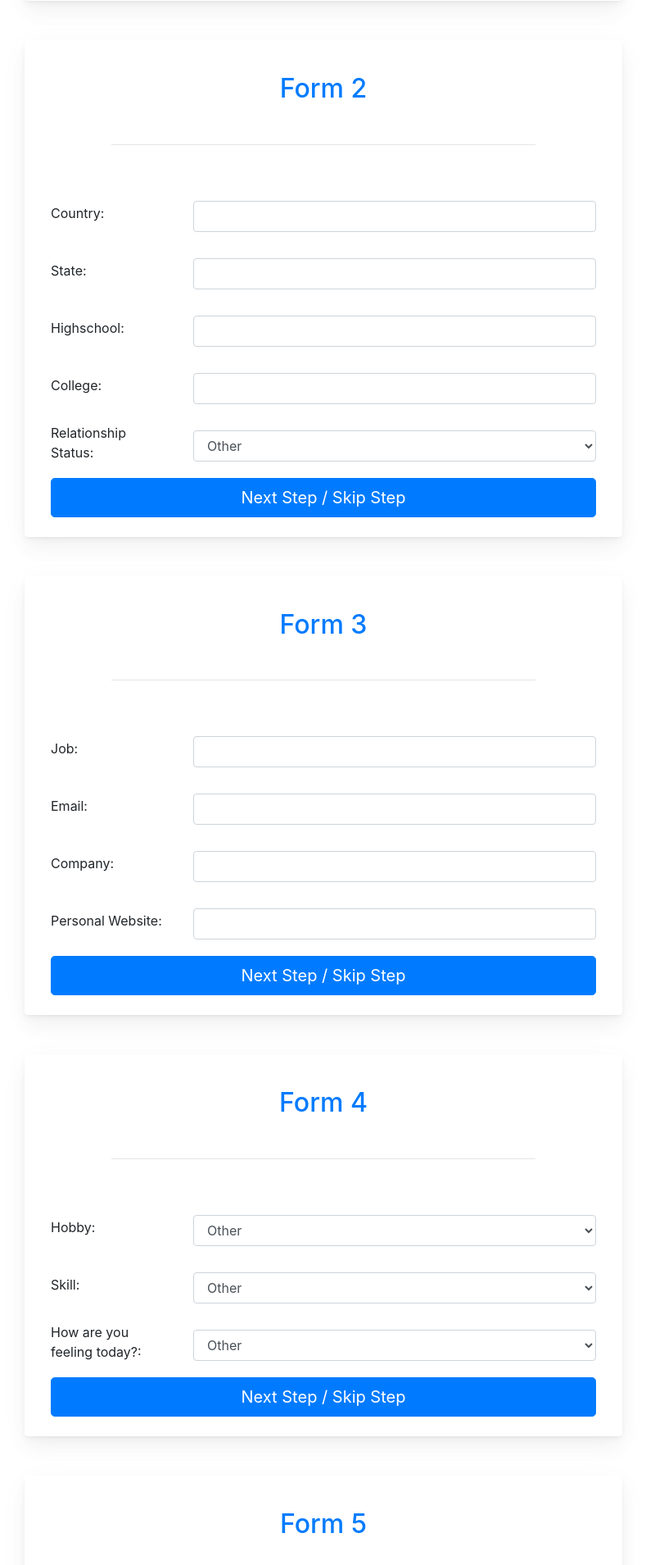
After one commit to Danie83/SoRe, a Django app: page /profile/update/ in a window 1280 px wide. The commit adds this page. Shown: the part 794-2703 px from the top of the page at 82% size, without its empty margins (245-1034 px from the left). Run offline with Django 4.2, Linux system fonts and the light colour scheme; the visitor is signed in with stand-in values (Sample User, id 1); some libraries are stand-ins or nearby versions.

Commit message:
added profile form update

```diff
--- a/soreapp/core/urls.py
+++ b/soreapp/core/urls.py
@@ -13,4 +13,5 @@ urlpatterns=[
     path('explore/', ExploreView.as_view(), name='explore'),
     path('history/', HistoryView.as_view(), name='history'),
     path('profile/', ProfileView.as_view(), name='profile'),
+    path('profile/update/', ProfileUpdateView.as_view(), name='profile_update'),
 ]
--- a/soreapp/core/views.py
+++ b/soreapp/core/views.py
@@ -40,6 +40,28 @@ class ProfileView(LoginRequiredMixin, View):
 
     def get(self, request):
         return render(request, self.template_name)
+
+class ProfileUpdateView(LoginRequiredMixin, View):
+    template_name = 'profile_form.html'
+    login_url = 'login/'
+
+    def get(self, request):
+        basic_form = BasicProfileForm()
+        moderate_form = ModerateProfileForm()
+        advanced_form = AdvancedProfileForm()
+        activity_form = ActivityProfileForm()
+        description_form = DescriptionProfileForm()
+
+        forms = list()
+        forms.append(basic_form)
+        forms.append(moderate_form)
+        forms.append(advanced_form)
+        forms.append(activity_form)
+        forms.append(description_form)
+        context = {
+            'forms': forms
+        }
+        return render(request, self.template_name, context)
 
 class GoogleLoginView(View):
     def post(self, request):
--- /dev/null
+++ b/soreapp/templates/profile_form.html
@@ -0,0 +1,74 @@
+{% extends 'global/base.html' %}
+
+{% block body_block %}
+
+{% include 'global/navbar.html' %}
+<style>
+    .card {
+        box-shadow: 0 0.45rem 2.5rem rgba(2, 6, 14, 0.03), 0 1rem 1.5rem rgba(2, 6, 14, 0.03), 0 0.25rem 0.5rem rgba(2, 6, 14, 0.03), 0 0.125rem 0.175rem rgba(2, 6, 14, 0.03);
+        border-width: 0;
+        opacity: 1;
+        transition: opacity 0.5s ease;
+    }
+
+    .card-header {
+        background-color: #fff;
+    }
+
+    .form-counter {
+        margin-top: 10px;
+    }
+</style>
+
+<div class="container mt-5">
+    <div class="row">
+        <div class="col-md-8 offset-md-2">
+            <h1 class="text-center mb-4">Update your profile</h1>
+
+            {% for form in forms %}
+            <div class="setup-form mt-5">
+                <div class="card mb-3">
+                    <div class="card-header border-0 justify-content-center mt-3">
+                        <div class="row m-1 p-1">
+                            <div class="col">
+                                <div class="p-1 h1 text-primary text-center mx-auto display-inline-block">
+                                    <h2 class="text-center mb-3">Form {{ forloop.counter }}</h2>
+                                </div>
+                            </div>
+                        </div>
+                        <hr class="w-75">
+                    </div>
+                    <form method="POST" class="m-2 px-2 form-group {{form.name}}" action="{% url 'submit_form' %}" enctype="multipart/form-data">
+                        {% csrf_token %}
+                        <div class="row p-3 align-items-center">
+                            {% for field in form %}
+                                <div class="col-md-3">
+                                    <label>{{field.label}}: </label>
+                                </div>
+                                <div class="col-md-9">
+                                    {% if field == form.birth_date %}
+                                        <div class="input-group date" id="datetimepicker1" data-target-input="nearest">
+                                            {{ field }}
+                                            <div class="input-group-append my-3" data-target="#datetimepicker1"
+                                                data-toggle="datetimepicker">
+                                                <div class="input-group-text"><i class="fa fa-calendar"></i></div>
+                                            </div>
+                                        </div>
+                                    {% else %}
+                                        {{ field }}
+                                    {% endif %}
+                                </div>
+                            {% endfor %}
+                            <div class="col-md-12 mt-1">
+                                <button type="submit" class="btn btn-primary btn-lg w-100">Next Step / Skip Step</button>
+                            </div>
+                        </div>
+                    </form>
+                </div>
+            </div>
+            {% endfor %}
+        </div>
+    </div>
+</div>
+
+{% endblock %}
```
Also changed, not shown: soreapp/templates/profile.html (+16 -0 lines).
